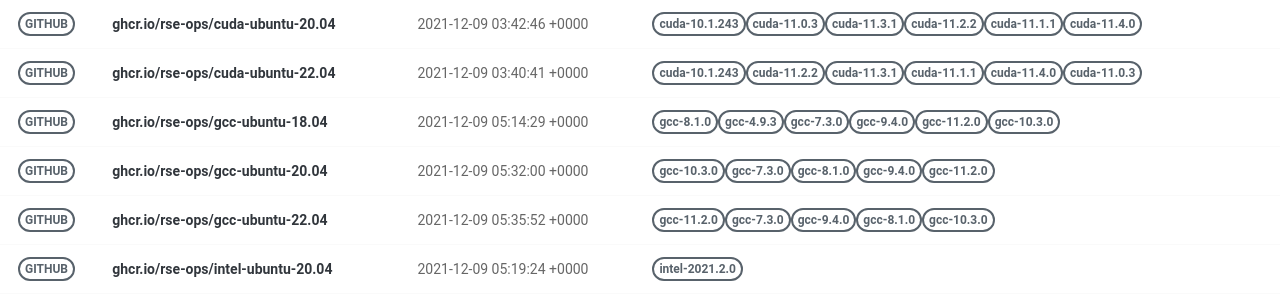
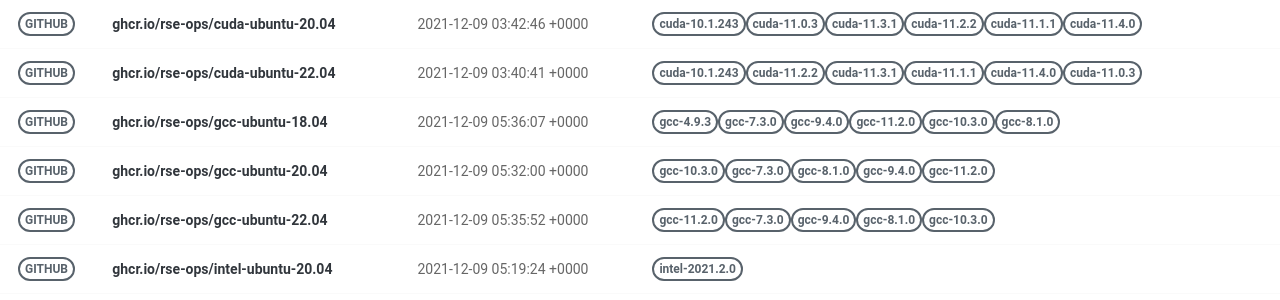
Before and after one commit to rse-ops/docker-images, a Jekyll site: the page built from pages/index.md, in a window 1280 px wide. Shown: the part 277-577 px from the top of the page. Built offline with Jekyll 4.4.1, drawn with Linux system fonts in a browser that asks for light colours; nearby versions of some CDN libraries.

Commit message:
Automated push to update library 2021-12-09

```diff
--- a/_library/ghcr.io-rse-ops-gcc-ubuntu-18.04.md
+++ b/_library/ghcr.io-rse-ops-gcc-ubuntu-18.04.md
@@ -1,14 +1,11 @@
 ---
 layout: container
 name: ghcr.io/rse-ops/gcc-ubuntu-18.04
-updated_at: 2021-12-09 05:14:29.922754
+updated_at: 2021-12-09 05:36:07.333270
 
 
 container_url: https://github.com/orgs/rse-ops/packages/container/package/gcc-ubuntu-18.04
 versions:
- - tag: gcc-8.1.0
-   dockerfile: https://github.com/rse-ops/docker-images/blob/main/ubuntu/gcc/Dockerfile
-   manifest: https://crane.ggcr.dev/manifest/ghcr.io/rse-ops/gcc-ubuntu-18.04:gcc-8.1.0
  - tag: gcc-4.9.3
    dockerfile: https://github.com/rse-ops/docker-images/blob/main/ubuntu/gcc/Dockerfile
    manifest: https://crane.ggcr.dev/manifest/ghcr.io/rse-ops/gcc-ubuntu-18.04:gcc-4.9.3
```
Also changed, not shown: other parts of _library/ghcr.io-rse-ops-gcc-ubuntu-18.04.md (+3 -0 lines).
